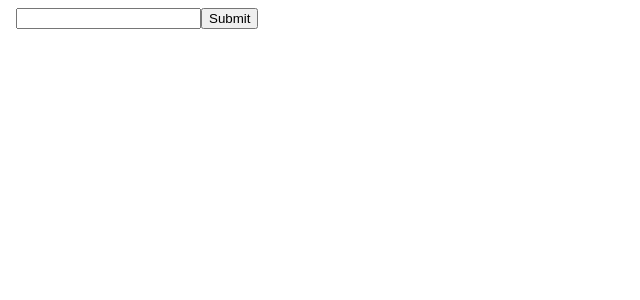
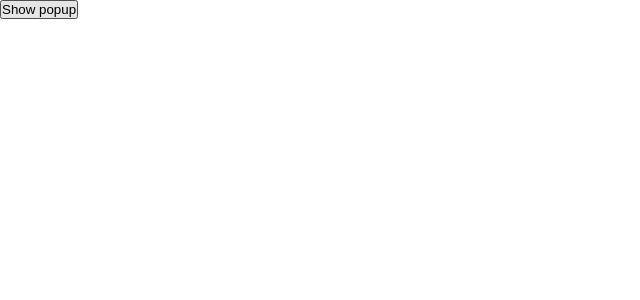
Before and after one commit to d-Dudas/bookadaisical, an Angular app in the folder frontend/: page / in a window 1280 px wide. Shown: the top 300 px of the page, without its empty margins (0-640 px from the left). Built offline with nearby package versions, Linux system fonts and the light colour scheme.

Commit message:
Added a simple login popup

```diff
--- a/frontend/src/app/app.module.ts
+++ b/frontend/src/app/app.module.ts
@@ -6,11 +6,13 @@ import { AppRoutingModule } from './app-routing.module';
 import { LandingPageComponent } from './landing-page/landing-page.component';
 import { FormsModule } from '@angular/forms';
 import { HttpClientModule } from '@angular/common/http';
+import { LoginPopupComponent } from './login-popup/login-popup.component';
 
 @NgModule({
   declarations: [
     // AppComponent,
-    LandingPageComponent
+    LandingPageComponent,
+    LoginPopupComponent
   ],
   imports: [
     BrowserModule,
--- a/frontend/src/app/landing-page/landing-page.component.html
+++ b/frontend/src/app/landing-page/landing-page.component.html
@@ -1,12 +1,3 @@
-<!-- <p>landing-page works!</p> -->
-<!-- <div class="login-or-signin-box">
-    <div class="register-dialog-box">
-        <form class="register-account-form" (ngSubmit)="submitRegisterAccountForm()" #registerAccountForm="ngForm">
-            <input type="text" name="inputField" [(ngModel)]="formData.inputField">
-            <button type="submit">Submit</button>
-        </form>
-    </div>
-</div> -->
 <!DOCTYPE html>
 <html lang="en">
 <head>
@@ -15,13 +6,15 @@
     <title>Bookadaisical</title>
 </head>
 <body>
-    <div class="login-or-signin-box">
+    <!-- <div class="login-or-signin-box">
         <div class="register-dialog-box">
             <form class="register-account-form" (ngSubmit)="submitRegisterAccountForm()" #registerAccountForm="ngForm">
                 <input type="text" name="inputField" [(ngModel)]="formData.inputField">
                 <button type="submit">Submit</button>
             </form>
         </div>
-    </div>
+    </div> -->
+    <!-- <button (click)="showPopup()">{{ popupButtonText }}</button> -->
+    <app-login-popup></app-login-popup>
 </body>
 </html>
--- /dev/null
+++ b/frontend/src/app/login-popup/login-popup.component.css
@@ -0,0 +1,23 @@
+.login-popup
+{
+    position: fixed;
+    top: 0;
+    width: 100%;
+    height: 100%;
+    display: flex;
+    align-items: center;
+    justify-content: center;
+    background-color: rgba(0, 0, 0, 0.1);
+}
+
+.login-popup-content
+{
+    width: 25%;
+    height: 50%;
+    background-color: rgba(255, 255, 255, 0.9);
+    border-radius: 30px;
+    display: flex;
+    align-items: center;
+    justify-content: center;
+    backdrop-filter: blur(5px);
+}
--- /dev/null
+++ b/frontend/src/app/login-popup/login-popup.component.html
@@ -0,0 +1,6 @@
+<button (click)="showPopup($event)">{{ popupButtonText }}</button>
+<div class="login-popup" *ngIf="isPopupVisible" (click)="showPopup($event)">
+    <div class="login-popup-content">
+        <p>login-popup works!</p>
+    </div>
+</div>
--- /dev/null
+++ b/frontend/src/app/login-popup/login-popup.component.ts
@@ -0,0 +1,27 @@
+import { Component } from '@angular/core';
+
+@Component({
+  selector: 'app-login-popup',
+  templateUrl: './login-popup.component.html',
+  styleUrls: ['./login-popup.component.css']
+})
+export class LoginPopupComponent {
+  isPopupVisible: boolean = false;
+  popupButtonText: string = "Show popup";
+
+  showPopup(event: MouseEvent)
+  {
+    if(event.target === event.currentTarget)
+    {
+      this.isPopupVisible = !this.isPopupVisible;
+      if (this.isPopupVisible)
+      {
+        this.popupButtonText = "Hide popup";
+      }
+      else
+      {
+        this.popupButtonText = "Show popup";
+      }
+    }
+  }
+}
--- a/frontend/src/styles.css
+++ b/frontend/src/styles.css
@@ -1 +1,20 @@
 /* You can add global styles to this file, and also import other style files */
+*
+{
+    box-sizing: border-box;
+    margin: 0;
+    padding: 0;
+}
+
+html
+{
+    width: 100%;
+    height: 100%;
+}
+
+body
+{
+    display: block;
+    width: 100%;
+    height: 100%;
+}
```
Also changed, not shown: 1 other file (tests, documents, lock files or other folders).
